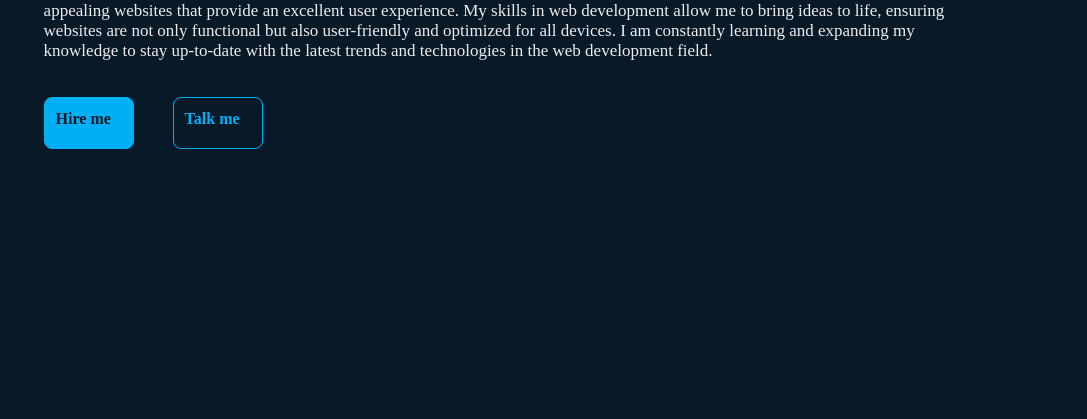
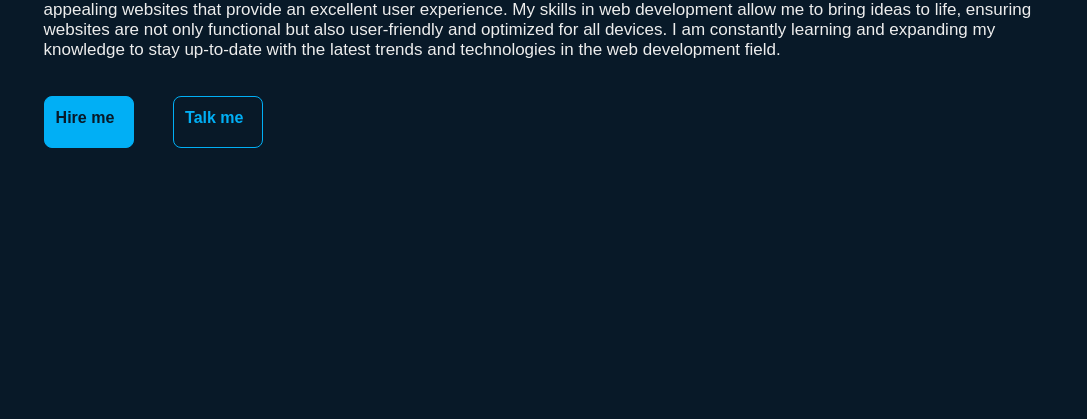
Before and after one commit to Abdullah-Shaikh139/My-Portfolio, a plain HTML site: page index.html in a window 1280 px wide. Shown: the part 375-794 px from the top of the page, without its empty margins (96-1183 px from the left). Drawn offline with Linux system fonts and the light colour scheme; a web font is replaced by a local one.

Commit message:
All files modified

```diff
--- a/style.css
+++ b/style.css
@@ -5,7 +5,7 @@
 *{
     margin: 0;
     padding: 0;
-    font-family: poppins;
+    font-family: poppins, arial;
     box-sizing: border-box;
 }
 body{
```
